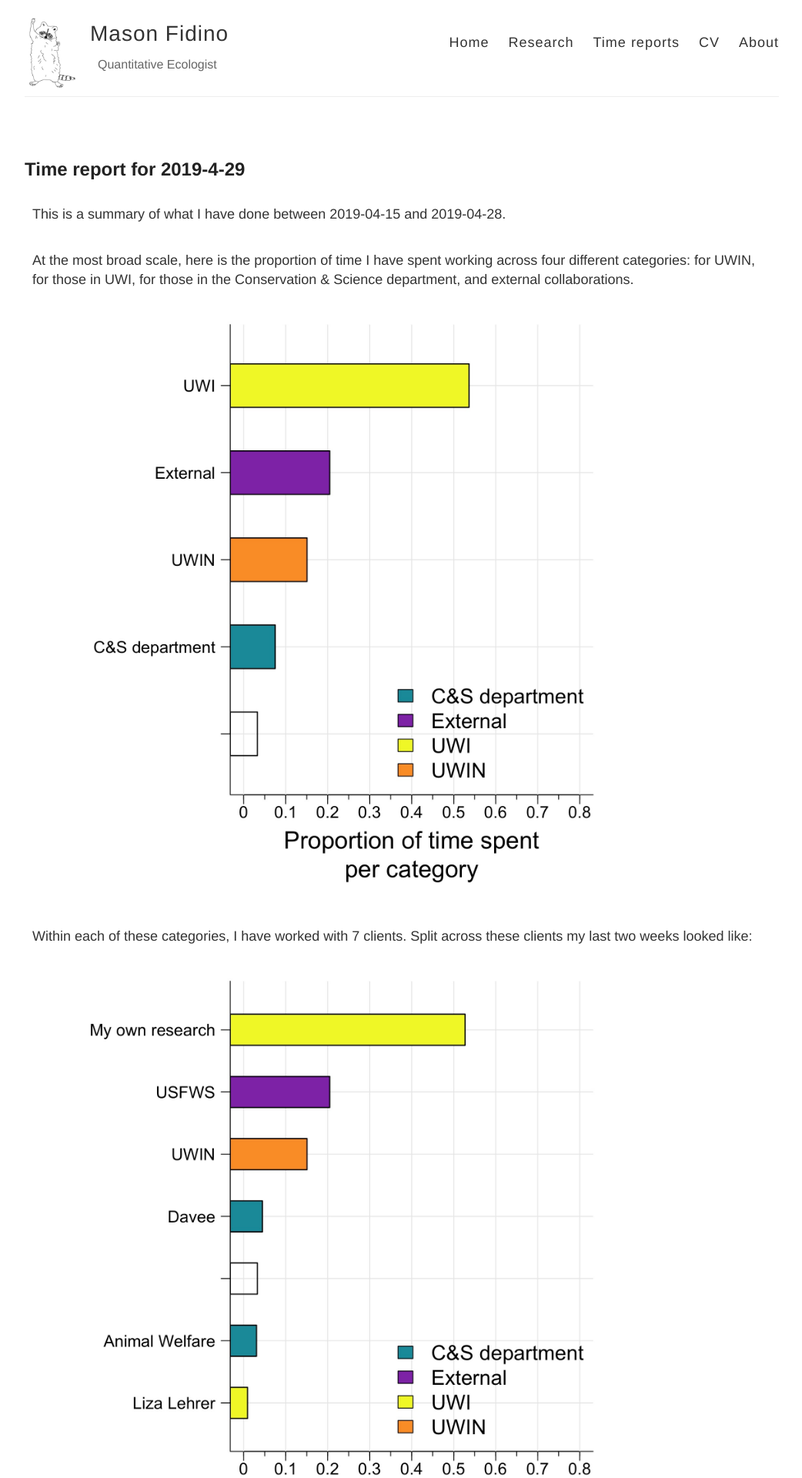
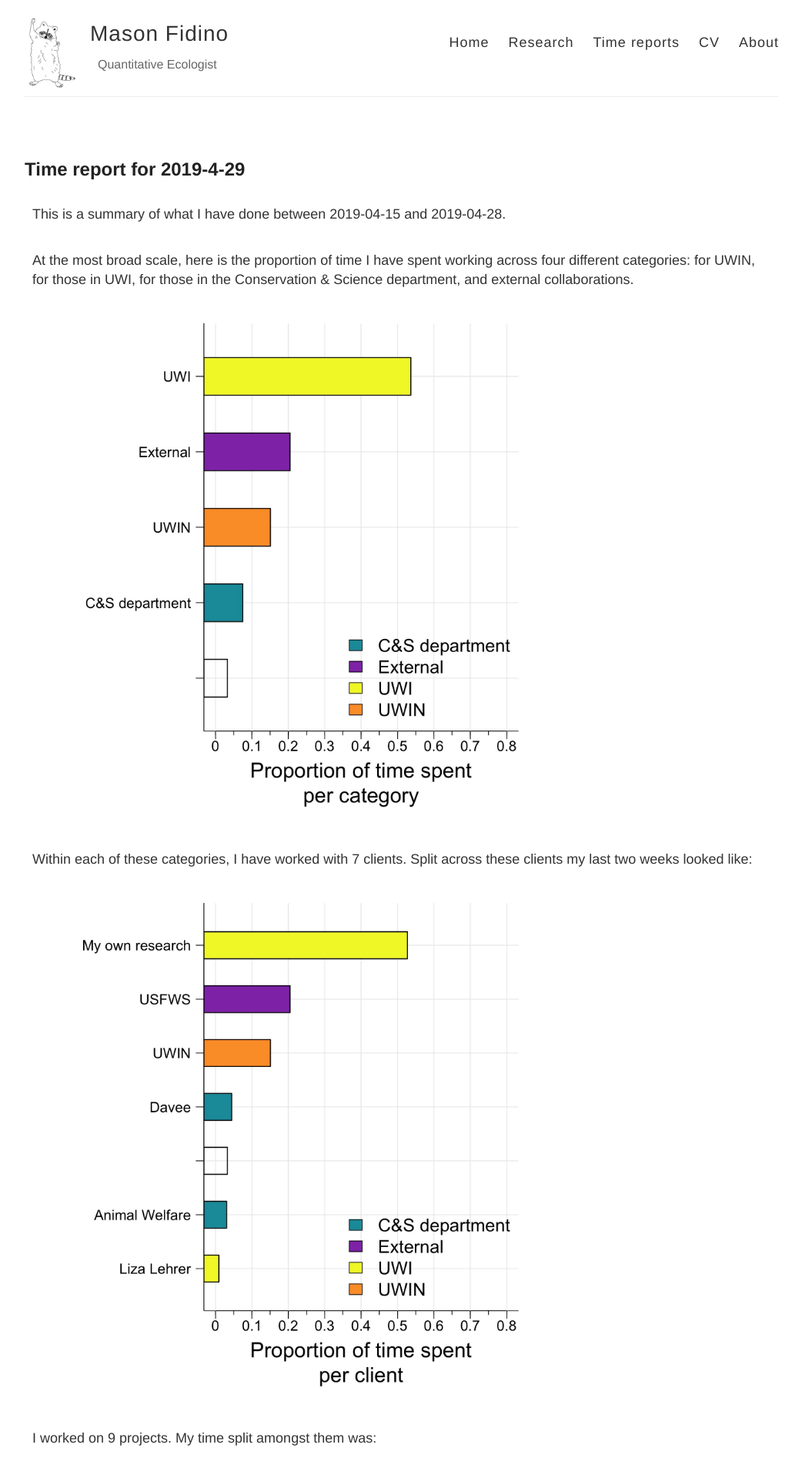
Before and after one commit to mfidino/mfidino.github.io, a Jekyll site: the page built from _posts/2019-4-29-time_report.md, in a window 1280 px wide. Shown: the top 1920 px of the page at 77% size, without its empty margins (118-1160 px from the left). Built offline with Jekyll 4.4.1, drawn with Linux system fonts in a browser that asks for light colours.

Commit message:
modify image width

```diff
--- a/_posts/2019-4-29-time_report.md
+++ b/_posts/2019-4-29-time_report.md
@@ -7,18 +7,18 @@
 
 At the most broad scale, here is the proportion of time I have spent working across four different categories: for UWIN, for those in UWI, for those in the Conservation & Science department, and external collaborations.
 
-<img src='{{site.baseurl}}/images/2019-4-29_category_plot.jpg' alt='The amount of time I spent across various categories' width='750' height='750'>
+<img src='{{site.baseurl}}/images/2019-4-29_category_plot.jpg' alt='The amount of time I spent across various categories' width='650' height='650'>
 
 Within each of these categories, I have worked with 7 clients. Split across these clients my last two weeks looked like:
 
-<img src='{{site.baseurl}}/images/2019-4-29_client_plot.jpg' alt='Who I worked with over the last two weeks' width='750' height='750'>
+<img src='{{site.baseurl}}/images/2019-4-29_client_plot.jpg' alt='Who I worked with over the last two weeks' width='650' height='650'>
 
 I worked on 9 projects. My time split amongst them was:
 
-<img src='{{site.baseurl}}/images/2019-4-29_project_plot.jpg' alt='The different projects I worked on' width='750' height='750'>
+<img src='{{site.baseurl}}/images/2019-4-29_project_plot.jpg' alt='The different projects I worked on' width='650' height='650'>
 
 Of the projects that I work on there are 11 that I believe will result in publication.
 
 Here is the last I have worked on each of these projects:
 
-<img src='{{site.baseurl}}/images/2019-4-29_weeks_since.jpg' alt='How long has it been since I visited different projects' width='750' height='750'>
+<img src='{{site.baseurl}}/images/2019-4-29_weeks_since.jpg' alt='How long has it been since I visited different projects' width='650' height='650'>
```
Also changed, not shown: 1 other file.
